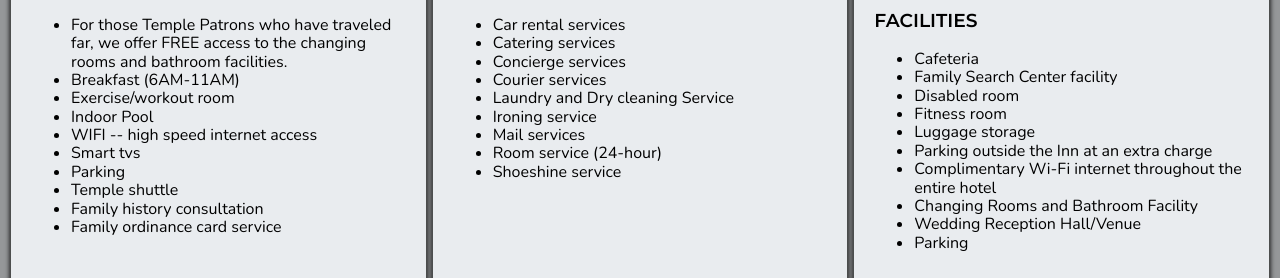
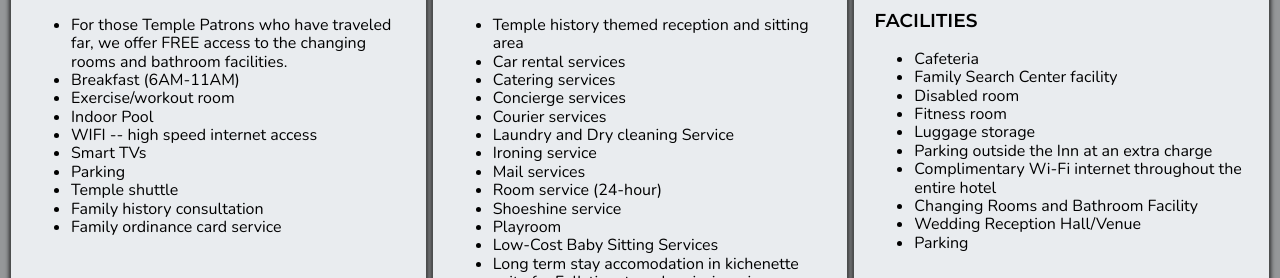
Before and after one commit to fireburn553/wdd230, a plain HTML site: page temple/services.html in a window 1280 px wide. Shown: the part 674-952 px from the top of the page. Drawn offline with nearby package versions, Linux system fonts and the light colour scheme.

Commit message:
added services

```diff
--- a/temple/services.html
+++ b/temple/services.html
@@ -50,7 +50,7 @@
                     <li>Exercise/workout room</li>
                     <li>Indoor Pool</li>
                     <li>WIFI -- high speed internet access</li>
-                    <li>Smart tvs</li>
+                    <li>Smart TVs</li>
                     <li>Parking</li>
                     <li>Temple shuttle</li>
                     <li>Family history consultation</li>
@@ -64,6 +64,7 @@
             <div class="content-services">
                 <h3>SERVICES</h3>
                 <ul>
+                    <li>Temple history themed reception and sitting area</li>
                     <li>Car rental services</li>
                     <li>Catering services</li>
                     <li>Concierge services</li>
@@ -73,6 +74,9 @@
                     <li>Mail services</li>
                     <li>Room service (24-hour)</li>
                     <li>Shoeshine service</li>
+                    <li>Playroom</li>
+                    <li>Low-Cost Baby Sitting Services</li>
+                    <li>Long term stay accomodation in kichenette suite for Full-time temple missionaries</li>
                 </ul>
             </div>
         </section>
```
